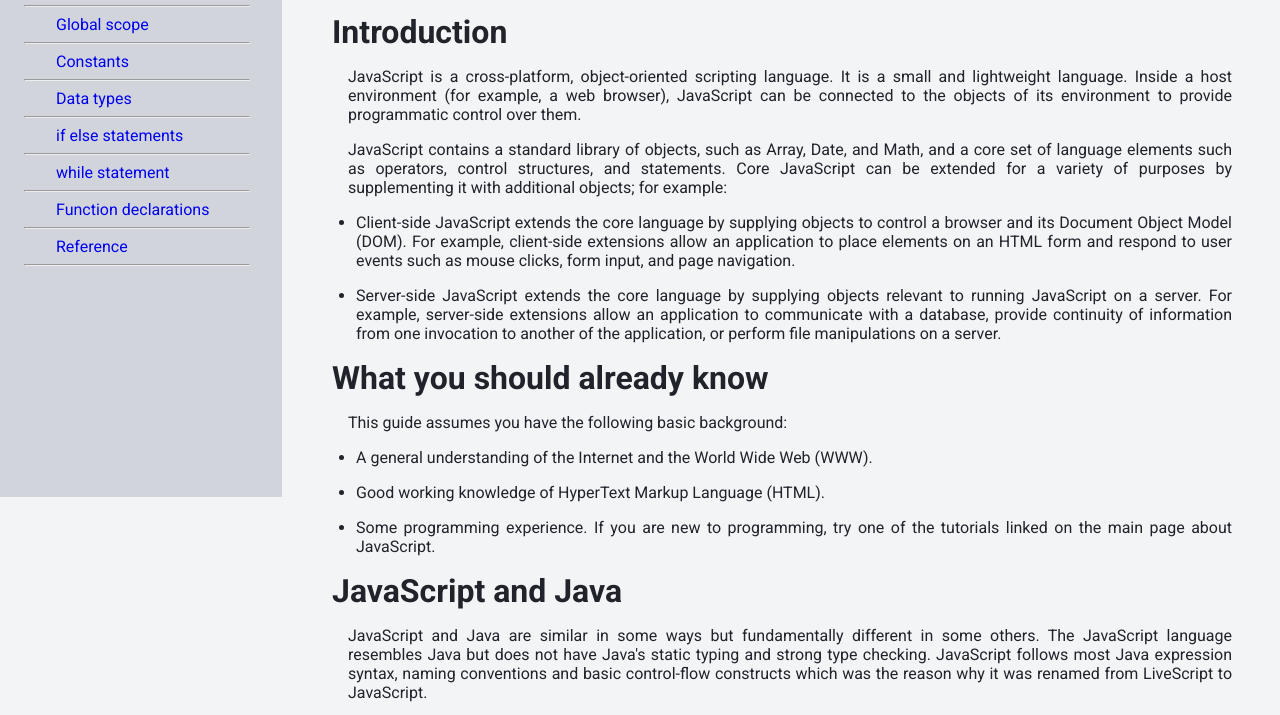
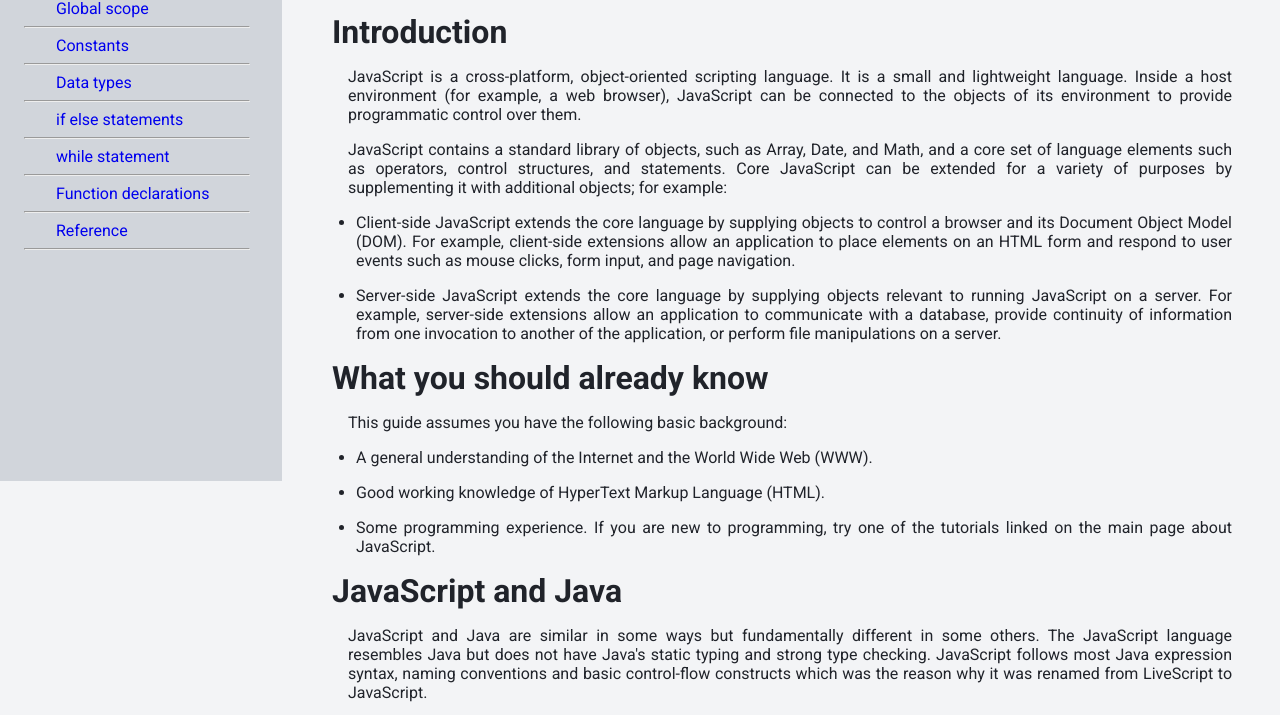
Before and after one commit to codingwolf-at/mock-js-documentation, a plain HTML site: page index.html in a window 1280 px wide. Shown: the part 351-1066 px from the top of the page. Drawn offline with Linux system fonts and the light colour scheme.

Commit message:
fix: side-nav top padding

```diff
--- a/style.css
+++ b/style.css
@@ -43,7 +43,7 @@ hr {
 
 /* SIDE NAVIGATION */
 #nav-bar {
-    padding: 2rem 1rem 1rem 1rem;
+    padding: 1rem;
     height: 100%;
     width: 250px;
     position: fixed;
```
